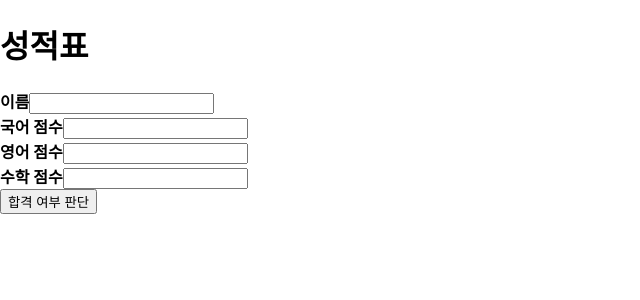
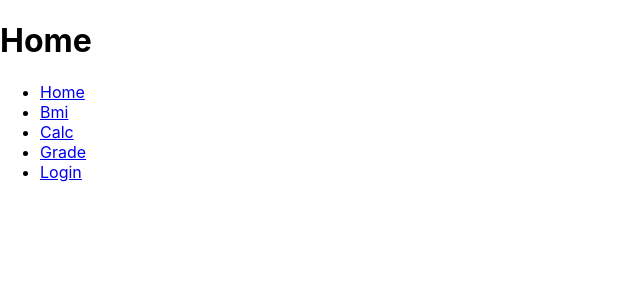
Before and after one commit to seunghyun9/bitcamp-react, a React (Create React App) app: page / in a window 1280 px wide. Shown: the top 300 px of the page, without its empty margins (0-640 px from the left). Built offline with nearby package versions, Linux system fonts and the light colour scheme.

Commit message:
2022-02-16 18:17 수업

```diff
--- /dev/null
+++ b/jsconfig.json
@@ -0,0 +1,5 @@
+{"compileOptions":{
+    "baseUrl" : "src"
+},
+"include": ["src"]
+}
--- a/src/App.js
+++ b/src/App.js
@@ -1,25 +1,23 @@
-import logo from './logo.svg';
-import './App.css';
-
-function App() {
-  return (
-    <div className="App">
-      <header className="App-header">
-        <img src={logo} className="App-logo" alt="logo" />
-        <p>
-          Edit <code>src/App.js</code> and save to reload.
-        </p>
-        <a
-          className="App-link"
-          href="https://reactjs.org"
-          target="_blank"
-          rel="noopener noreferrer"
-        >
-          Learn React
-        </a>
-      </header>
-    </div>
-  );
+import React from "react";
+import {BrowserRouter as Router, Link, Route, Routes} from 'react-router-dom'
+import Home from "./hello/Home";
+import Bmi from "./hello/Bmi";
+import Calc from "./hello/Calc";
+import Grade from "./hello/Grade";
+import Login from "./hello/Login";
+const App = () => {
+return (
+  <div>
+    <Router>
+      <Routes>
+        <Route expected path="/" element={<Home/>}/>
+        <Route path="/bmi" element={<Bmi/>}/>
+        <Route path="/calc" element={<Calc/>}/>
+        <Route path="/grade" element={<Grade/>}/>
+        <Route path="/login" element={<Login/>}/>
+      </Routes>
+    </Router>
+  </div>
+  )
 }
-
-export default App;
+export default App
--- /dev/null
+++ b/src/hello/Home.jsx
@@ -0,0 +1,16 @@
+import React from "react";
+import {Link} from 'react-router-dom'
+
+const Home = () => <>
+<h1>Home</h1>
+<nav>
+    <ul>
+      <li><Link to={"/"}>Home</Link></li>
+      <li><Link to="/bmi">Bmi</Link></li>
+      <li><Link to="/calc">Calc</Link></li>
+      <li><Link to="/grade">Grade</Link></li>
+      <li><Link to="/login">Login</Link></li>
+    </ul>
+</nav>
+</>
+export default Home
--- a/src/hello/Login.jsx
+++ b/src/hello/Login.jsx
@@ -12,7 +12,7 @@ const Login = () => {
    <label><b>Password</b></label><br/>
    <input></input><br/>
    <button>Login</button><br/>
-   <label>Remember me</label>
+   <label><input type = "checkbox"/>Remember me</label>
    </div>
    <div>
    <button>Cancel</button>
--- a/src/index.js
+++ b/src/index.js
@@ -1,13 +1,12 @@
 import React from 'react';
 import ReactDOM from 'react-dom';
 import './index.css';
-//import App from './App';
-import Grade from './hello/Grade'
+import App from './App';
 import reportWebVitals from './reportWebVitals';
 
 ReactDOM.render(
   <React.StrictMode>
-    <Grade />
+    <App />
   </React.StrictMode>,
   document.getElementById('root')
 );
```
Also changed, not shown: src/hello/Hello.jsx (deleted, +0 -9 lines).
